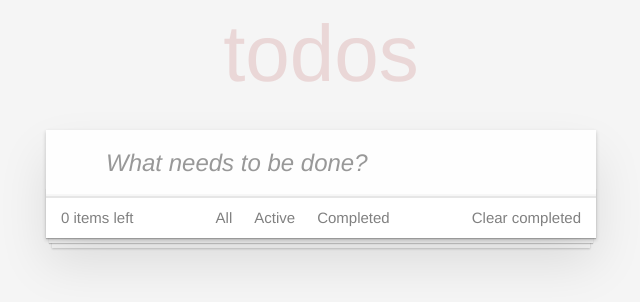
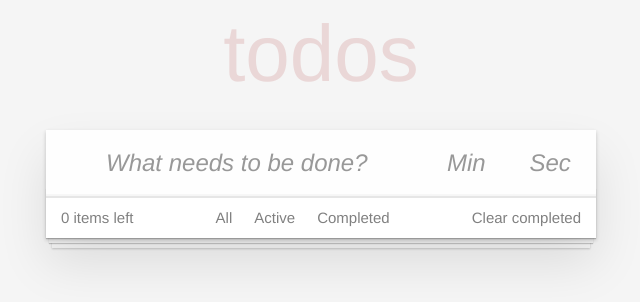
Before and after one commit to konst1984/todo-react, a React (Create React App) app: page / in a window 1280 px wide. Shown: the top 302 px of the page, without its empty margins (319-959 px from the left). Built offline with nearby package versions, Linux system fonts and the light colour scheme.

Commit message:
add timer(html and css)

```diff
--- a/src/App.jsx
+++ b/src/App.jsx
@@ -104,7 +104,6 @@ export default class App extends React.Component {
   };
 
   changeTask = (e, text, id) => {
-
     const oldItem = this.state.todoData.find((item) => item.id === id);
 
     const newTask = {
@@ -115,7 +114,6 @@ export default class App extends React.Component {
       edit: false,
       creationTime: oldItem.creationTime,
       time: formatDistanceToNowStrict(new Date(oldItem.creationTime)),
-      timeAgo: null,
     };
 
     this.setState(({ todoData }) => {
--- a/src/сomponents/Header/Header.css
+++ b/src/сomponents/Header/Header.css
@@ -1,4 +1,9 @@
-.new-todo {
+.new-todo-form {
+  display: flex;
+  margin-bottom: 0;
+}
+.new-todo,
+.new-todo-form .new-todo-form__timer {
   position: relative;
   margin: 0;
   width: 100%;
@@ -7,11 +12,27 @@
   font-weight: inherit;
   line-height: 1.4em;
   color: inherit;
+  padding: 6px;
+  border: 1px solid #999;
+  box-shadow: inset 0 -1px 5px 0 rgba(0, 0, 0, 0.2);
+  box-sizing: border-box;
+  -webkit-font-smoothing: antialiased;
+  -moz-osx-font-smoothing: grayscale;
+}
+
+.new-todo,
+.new-todo-form .new-todo-form__timer {
   padding: 16px 16px 16px 60px;
   border: none;
   background: rgba(0, 0, 0, 0.003);
   box-shadow: inset 0 -2px 1px rgba(0, 0, 0, 0.03);
-  box-sizing: border-box;
-  -webkit-font-smoothing: antialiased;
-  -moz-osx-font-smoothing: grayscale;
 }
+
+.new-todo {
+  width: 70%;
+}
+
+.new-todo-form .new-todo-form__timer {
+  width: 15%;
+  padding-left: 16px;
+}
--- a/src/сomponents/Header/Header.jsx
+++ b/src/сomponents/Header/Header.jsx
@@ -36,6 +36,7 @@ export default class Header extends React.Component {
     return (
       <header className="header" onKeyUp={this.onEnterClick}>
         <h1>{title}</h1>
+        <form className="new-todo-form">
           <input
             className="new-todo"
             placeholder="What needs to be done?"
@@ -44,6 +45,9 @@ export default class Header extends React.Component {
             onKeyUp={(e) => onAddedTask(e, this.state.describe)}
             onChange={this.onDescribeChange}
           />
+          <input className="new-todo-form__timer" placeholder="Min" autoFocus />
+          <input className="new-todo-form__timer" placeholder="Sec" autoFocus />
+        </form>
       </header>
     );
   }
--- a/src/сomponents/Task/Task.jsx
+++ b/src/сomponents/Task/Task.jsx
@@ -47,8 +47,14 @@ export default class Task extends React.Component {
         <div className="view">
           <input id={`${id}`} className="toggle" type="checkbox" onChange={onToggleDone} checked={check} />
           <label htmlFor={`${id}`}>
-            <span className="description">{describe}</span>
-            <span className="created">created {time} ago</span>
+            <span className="title">{describe}</span>
+            {/*<span className="description">{describe}</span>*/}
+            <span className="description">
+              <button className="icon icon-play"></button>
+              <button className="icon icon-pause"></button>
+              12:25
+            </span>
+            <span className="description">created {time} ago</span>
           </label>
           <button className="icon icon-edit" onClick={onEdit} />
           <button className="icon icon-destroy" onClick={onDeleted} />
--- a/src/сomponents/TaskList/TaskList.css
+++ b/src/сomponents/TaskList/TaskList.css
@@ -70,12 +70,16 @@
   padding: 15px 85px 15px 60px;
 }
 
-.todo-list li label .created {
+.todo-list li .view {
+  position: relative;
+}
+
+.todo-list li label .description {
   font-size: 13px;
   color: gray;
 }
 
-.todo-list li label .description {
+.todo-list li label .title {
   word-break: break-all;
   display: block;
   line-height: 1.2;
@@ -84,20 +88,17 @@
   color: #4d4d4d;
 }
 
-.todo-list li.completed label .description {
+.todo-list li.completed label .title {
   color: #cdcdcd;
   text-decoration: line-through;
 }
 
 .todo-list li .icon {
-  position: absolute;
-  top: 0;
-  bottom: -3px;
   width: 30px;
   height: 40px;
   font-size: 34px;
   color: #cc9a9a;
-  margin: auto 0 11px;
+  margin: auto 0;
   transition: color 0.2s ease-out;
   cursor: pointer;
 }
@@ -107,6 +108,9 @@
 }
 
 .todo-list li .icon-destroy {
+  position: absolute;
+  top: 0;
+  bottom: -3px;
   right: 10px;
 }
 
@@ -115,12 +119,34 @@
 }
 
 .todo-list li .icon-edit {
+  position: absolute;
+  top: 0;
+  bottom: -3px;
   font-size: 19px;
   right: 45px;
 }
 
 .todo-list li .icon-edit:after {
   content: '✎';
+}
+
+.todo-list li .icon-pause,
+.todo-list li .icon-play {
+  font-size: 18px;
+  width: 18px;
+  height: 18px;
+}
+
+.todo-list li .icon-play {
+  font-size: 15px;
+}
+
+.icon-pause:after {
+  content: '⏸';
+}
+
+.icon-play:after {
+  content: '▶';
 }
 
 .todo-list li .edit {
```
Lines whose indentation alone changed are shown as unchanged.
